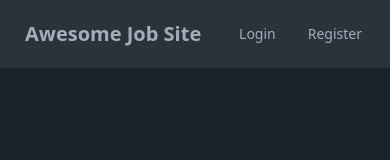
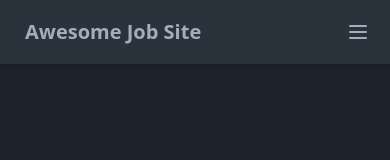
Before and after one commit to DJLad97/awesome-job-site, a Vue app: page / in a window 390 px wide. Shown: the top 160 px of the page. Built offline with nearby package versions, Linux system fonts and the light colour scheme.

Commit message:
Made navbar responsive

```diff
--- /dev/null
+++ b/src/components/NavList.vue
@@ -0,0 +1,66 @@
+<template>
+    <li v-if="isLoggedIn" class="self-center font-bold pr-6">
+        {{ loggedInUser && loggedInUser.name }}
+    </li>
+    <li v-for="link in activeLinks">
+        <router-link v-if="link.route" :to="link.route">
+            {{ link.text }}
+        </router-link>
+        <span v-if="typeof link.action === 'function'" @click="link.action">
+            {{ link.text }}
+        </span>
+    </li>
+</template>
+
+<script lang="ts" setup>
+import { computed } from 'vue';
+import RoutesPaths from '@/router/routes';
+import { useUserStore } from '@/stores/user';
+import { storeToRefs } from 'pinia';
+
+type Links = {
+    text: string;
+    route?: (typeof RoutesPaths)[keyof typeof RoutesPaths];
+    action?: () => void;
+};
+
+const userStore = useUserStore();
+
+const { isLoggedIn, loggedInUser } = storeToRefs(userStore);
+
+const loggedOutLinks: Array<Links> = [
+    {
+        text: 'Login',
+        route: RoutesPaths.Login,
+    },
+    {
+        text: 'Register',
+        route: RoutesPaths.Register,
+    },
+];
+
+const loggedInLinks: Array<Links> = [
+    {
+        text: 'Jobs Board',
+        route: RoutesPaths.Home,
+    },
+    {
+        text: 'Your Jobs',
+        route: RoutesPaths.Home,
+    },
+    {
+        text: 'Logout',
+        action: () => {
+            userStore.logout();
+        },
+    },
+];
+
+const activeLinks = computed(() => {
+    if (isLoggedIn.value) {
+        return loggedInLinks;
+    } else {
+        return loggedOutLinks;
+    }
+});
+</script>
--- /dev/null
+++ b/src/components/icons/BurgerMenu.vue
@@ -0,0 +1,15 @@
+<template>
+    <svg
+        xmlns="http://www.w3.org/2000/svg"
+        fill="none"
+        viewBox="0 0 24 24"
+        class="inline-block w-6 h-6 stroke-current"
+    >
+        <path
+            stroke-linecap="round"
+            stroke-linejoin="round"
+            stroke-width="2"
+            d="M4 6h16M4 12h16M4 18h16"
+        ></path>
+    </svg>
+</template>
--- /dev/null
+++ b/src/components/icons/Cross.vue
@@ -0,0 +1,15 @@
+<template>
+    <svg
+        xmlns="http://www.w3.org/2000/svg"
+        x="0px"
+        y="0px"
+        width="16"
+        height="16"
+        viewBox="0 0 30 30"
+        fill="#a6adba"
+    >
+        <path
+            d="M 7 4 C 6.744125 4 6.4879687 4.0974687 6.2929688 4.2929688 L 4.2929688 6.2929688 C 3.9019687 6.6839688 3.9019687 7.3170313 4.2929688 7.7070312 L 11.585938 15 L 4.2929688 22.292969 C 3.9019687 22.683969 3.9019687 23.317031 4.2929688 23.707031 L 6.2929688 25.707031 C 6.6839688 26.098031 7.3170313 26.098031 7.7070312 25.707031 L 15 18.414062 L 22.292969 25.707031 C 22.682969 26.098031 23.317031 26.098031 23.707031 25.707031 L 25.707031 23.707031 C 26.098031 23.316031 26.098031 22.682969 25.707031 22.292969 L 18.414062 15 L 25.707031 7.7070312 C 26.098031 7.3170312 26.098031 6.6829688 25.707031 6.2929688 L 23.707031 4.2929688 C 23.316031 3.9019687 22.682969 3.9019687 22.292969 4.2929688 L 15 11.585938 L 7.7070312 4.2929688 C 7.5115312 4.0974687 7.255875 4 7 4 z"
+        ></path>
+    </svg>
+</template>
--- a/src/layouts/Navbar.vue
+++ b/src/layouts/Navbar.vue
@@ -1,5 +1,8 @@
 <template>
-    <nav class="navbar bg-neutral drop-shadow-md justify-between">
+    <nav
+        class="navbar bg-neutral drop-shadow-md justify-between drawer drawer-end"
+    >
+        <input id="sidebar" type="checkbox" class="drawer-toggle" />
         <div>
             <router-link
                 :to="Routes.Home"
@@ -8,74 +11,42 @@
                 Awesome Job Site
             </router-link>
         </div>
-        <div>
-            <ul class="menu menu-horizontal px-1">
-                <li v-for="link in activeLinks">
-                    <router-link v-if="link.route" :to="link.route">
-                        {{ link.text }}
-                    </router-link>
-                    <span
-                        v-if="typeof link.action === 'function'"
-                        @click="link.action"
+        <ul class="sm:menu sm:menu-horizontal px-1 hidden">
+            <nav-list />
+        </ul>
+        <label
+            for="sidebar"
+            aria-label="open sidebar"
+            class="btn btn-square btn-ghost sm:hidden"
+        >
+            <burger-menu />
+        </label>
+        <div class="drawer-side">
+            <label
+                for="sidebar"
+                aria-label="close sidebar"
+                class="drawer-overlay"
+            ></label>
+
+            <ul class="menu p-4 w-80 min-h-full bg-base-200">
+                <li>
+                    <label
+                        for="sidebar"
+                        aria-label="close sidebar"
+                        class="btn btn-sm btn-sqaure btn-ghost self-end"
                     >
-                        {{ link.text }}
-                    </span>
+                        <cross />
+                    </label>
                 </li>
+                <nav-list />
             </ul>
         </div>
     </nav>
 </template>
 
 <script lang="ts" setup>
-import { computed } from 'vue';
-import RoutesPaths from '@/router/routes';
 import Routes from '@/router/routes';
-import { useUserStore } from '@/stores/user';
-import { storeToRefs } from 'pinia';
-
-type Links = {
-    text: string;
-    route?: (typeof RoutesPaths)[keyof typeof RoutesPaths];
-    action?: () => void;
-};
-
-const store = useUserStore();
-
-const { isLoggedIn } = storeToRefs(store);
-
-const loggedOutLinks: Array<Links> = [
-    {
-        text: 'Login',
-        route: RoutesPaths.Login,
-    },
-    {
-        text: 'Register',
-        route: RoutesPaths.Register,
-    },
-];
-
-const loggedInLinks: Array<Links> = [
-    {
-        text: 'Jobs Board',
-        route: RoutesPaths.Home,
-    },
-    {
-        text: 'Your Jobs',
-        route: RoutesPaths.Home,
-    },
-    {
-        text: 'Logout',
-        action: () => {
-            isLoggedIn.value = false;
-        },
-    },
-];
-
-const activeLinks = computed(() => {
-    if (isLoggedIn.value) {
-        return loggedInLinks;
-    } else {
-        return loggedOutLinks;
-    }
-});
+import Cross from '@/components/icons/Cross.vue';
+import BurgerMenu from '@/components/icons/BurgerMenu.vue';
+import NavList from '@/components/NavList.vue';
 </script>
```
